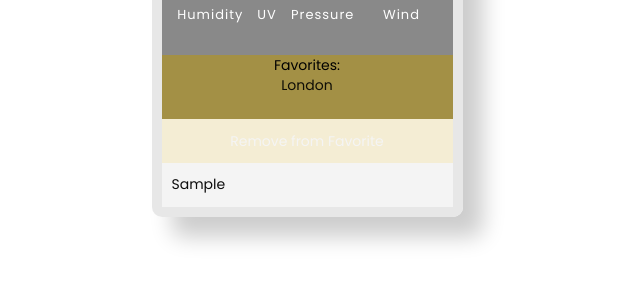
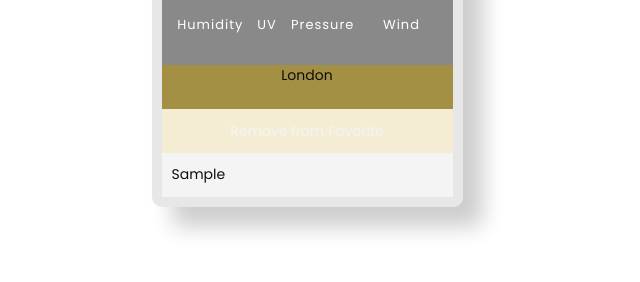
Before and after one commit to CodecoolGlobal/weather-app-javascript-csakafeda, a plain HTML site: page index.html in a window 1280 px wide. Both pictures are taken after typing "Sample" into the empty fields and a click on the checkbox "Add To Favorites". Shown: the part 384-666 px from the top of the page, without its empty margins (333-973 px from the left). Drawn offline with nearby package versions, Linux system fonts and the light colour scheme; no server answers.

Commit message:
Fix - autocomplete after 3 characters typed in

```diff
--- a/index.html
+++ b/index.html
@@ -52,7 +52,7 @@
                     </div>
                 </div>
                 <div class="fav-container">
-                    <ul id="add-to-fav">Favorites:</ul>
+                    <ul id="add-to-fav"></ul>
                 </div>
                 <div class="button-add">
                     <button id="button-add-favorite" data-toggle-class="is-checked"
--- a/script.js
+++ b/script.js
@@ -131,6 +131,7 @@ function autocomplete(CITY_INPUT) {
         if (!val) {
             return false;
         }
+        if (val.length >=3) {
         currentFocus = -1;
         a = document.createElement('div');
         a.setAttribute('id', this.id + 'autocomplete-list');
@@ -148,13 +149,14 @@ function autocomplete(CITY_INPUT) {
                     closeAllLists();
                     LOCATION_NAME = CITY_INPUT.value;
                     getData();
-                    if (FAV_ARRAY.includes(LOCATION_NAME.toLocaleUpperCase())){
+                    if (FAV_ARRAY.includes(LOCATION_NAME.toLocaleUpperCase())) {
                         TOGGLE_FAVORITE.innerHTML = " Remove from Favorites"
                     } if (!FAV_ARRAY.includes(LOCATION_NAME.toLocaleUpperCase())) {
                         TOGGLE_FAVORITE.innerHTML = " Add To Favorites"
                     }
                 });
                 a.appendChild(b);
+            }
         }
     }
 });
@@ -181,13 +183,13 @@ function autocomplete(CITY_INPUT) {
                 x[currentFocus].click();
             }
         }
-            if (FAV_ARRAY.includes(LOCATION_NAME.toLocaleUpperCase())){
+        if (FAV_ARRAY.includes(LOCATION_NAME.toLocaleUpperCase())) {
             TOGGLE_FAVORITE.innerHTML = " Remove from Favorites"
         } if (!FAV_ARRAY.includes(LOCATION_NAME.toLocaleUpperCase())) {
             TOGGLE_FAVORITE.innerHTML = " Add To Favorites "
         }
     }
-    })
+});
 
 function addActive(x) {
     if (!x) {
@@ -295,7 +297,7 @@ function addFav() {
         getData();
         fillCardWithData();
     });
-    if (FAV_ARRAY.includes(LOCATION_NAME.toLocaleUpperCase())){
+    if (FAV_ARRAY.includes(LOCATION_NAME.toLocaleUpperCase())) {
         TOGGLE_FAVORITE.innerHTML = " Remove from Favorite"
     } else {
         TOGGLE_FAVORITE.innerHTML = " Add To Favorite"
@@ -305,7 +307,7 @@ function addFav() {
 function removeFav() {
     let location = document.getElementById(LOCATION_NAME.toUpperCase())
     location.remove();
-    if (!FAV_ARRAY.includes(LOCATION_NAME.toLocaleUpperCase())){
+    if (!FAV_ARRAY.includes(LOCATION_NAME.toLocaleUpperCase())) {
         TOGGLE_FAVORITE.innerHTML = " Add to Favorite"
     }
 }
```
Lines whose indentation alone changed are shown as unchanged.
